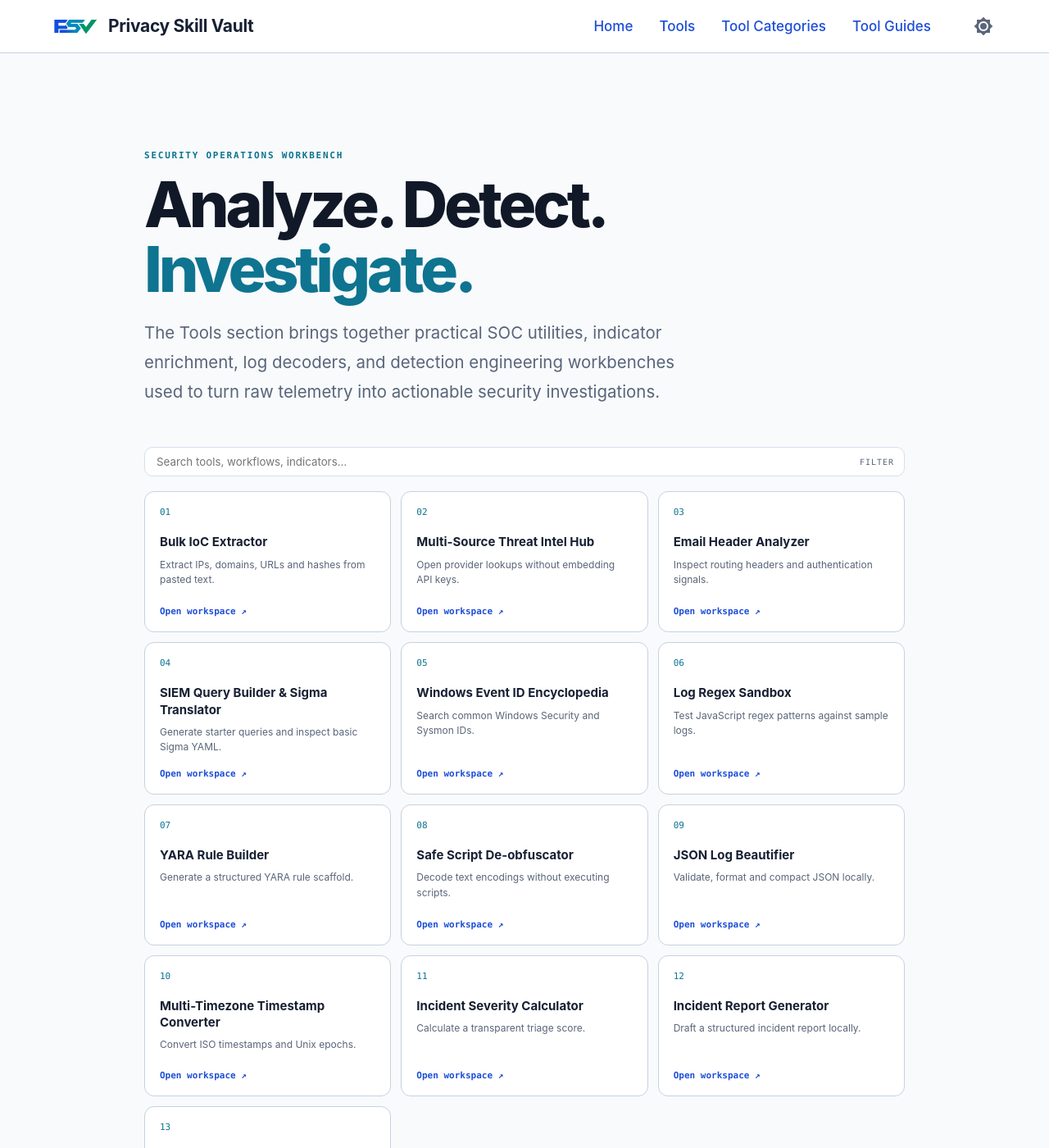
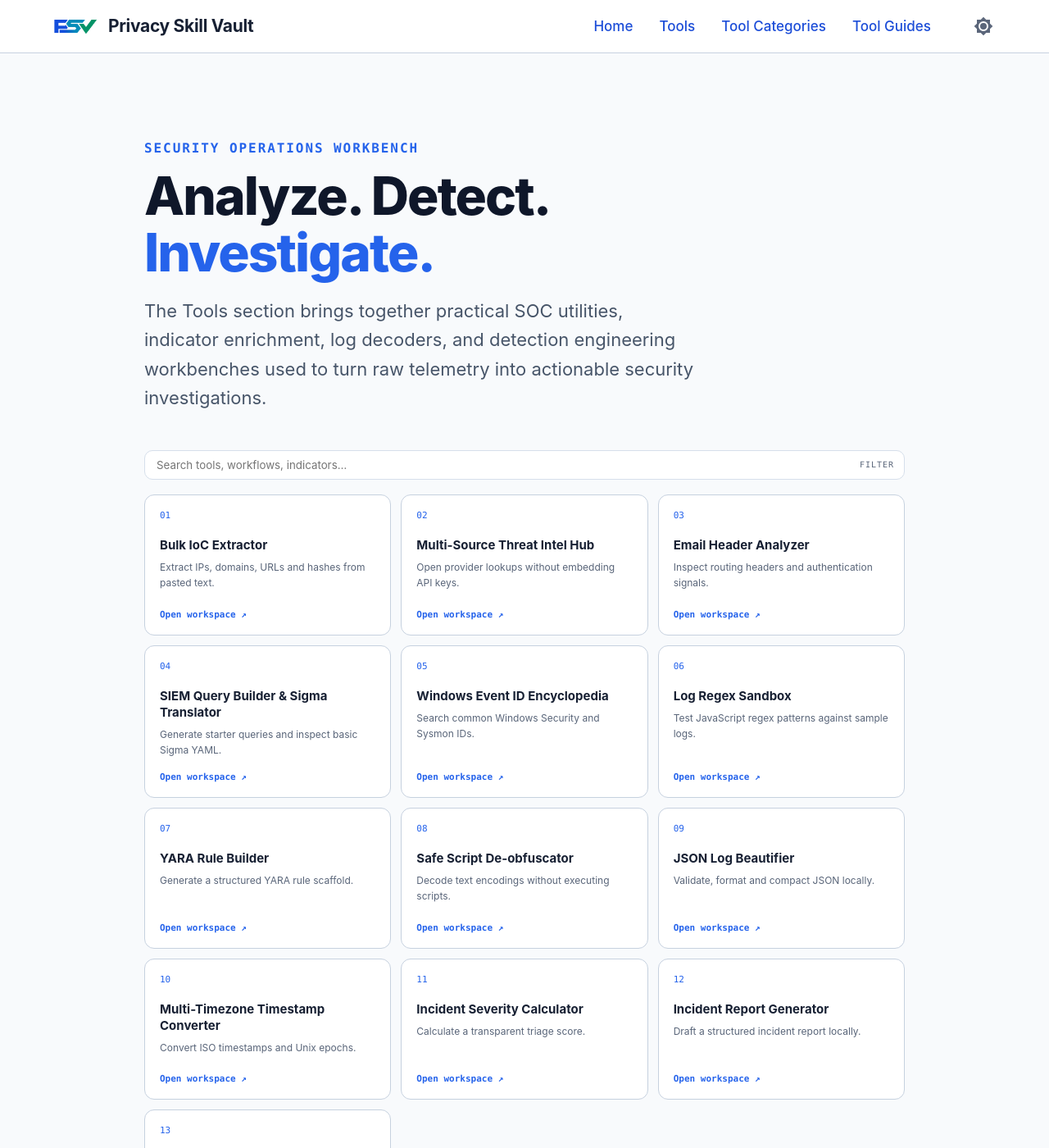
Before and after one commit to PrivacySkillVault/tools-vault, an MkDocs documentation site: the page built from docs/index.md, in a window 1280 px wide and 1400 px high. Shown: the whole window at 82% size. Built offline with MkDocs 1.6.1 and Material for MkDocs 9.7.7, drawn with Linux system fonts in a browser that asks for light colours.

Commit message:
Polish tools hero and royal blue workbench layout

```diff
--- a/docs/stylesheets/tools.css
+++ b/docs/stylesheets/tools.css
@@ -1,6 +1,6 @@
 /* Privacy Skill Vault — Tools command-center layer */
-#psv-tools-app{--t-bg:#070b14;--t-surface:#0b1220;--t-raised:#111a2b;--t-border:#243149;--t-text:#e8eef8;--t-muted:#9aa8bc;--t-blue:#3b82f6;--t-cyan:#22d3ee;color:var(--t-text)}
-[data-md-color-scheme="default"] #psv-tools-app{--t-bg:#f5f7fb;--t-surface:#fff;--t-raised:#edf2f8;--t-border:#d6dfeb;--t-text:#111827;--t-muted:#596579;--t-blue:#1d4ed8;--t-cyan:#0e7490}
+#psv-tools-app{--t-bg:#070b14;--t-surface:#0b1220;--t-raised:#111a2b;--t-border:#243149;--t-text:#e8eef8;--t-muted:#9aa8bc;--t-blue:#3b82f6;--t-cyan:#3b82f6;color:var(--t-text)}
+[data-md-color-scheme="default"] #psv-tools-app{--t-bg:#f5f7fb;--t-surface:#fff;--t-raised:#edf2f8;--t-border:#d6dfeb;--t-text:#111827;--t-muted:#596579;--t-blue:#2563eb;--t-cyan:#2563eb}
 .psv-console{background:var(--t-bg);border:1px solid var(--t-border);border-radius:18px;overflow:hidden;padding:clamp(16px,3vw,32px);box-shadow:0 16px 60px #0002;color:var(--t-text)}
 .psv-console-top{display:flex;align-items:center;gap:9px;font:600 11px var(--psv-font-mono);letter-spacing:.09em;color:var(--t-muted);border-bottom:1px solid var(--t-border);padding-bottom:14px}.psv-live-dot{width:8px;height:8px;border-radius:50%;background:#34d399;box-shadow:0 0 12px #34d399}.psv-console-spacer{flex:1}
 .psv-theme-btn{border:1px solid var(--t-border);border-radius:8px;padding:7px 10px;background:var(--t-raised);color:var(--t-text);cursor:pointer;font-size:12px}
@@ -41,3 +41,24 @@
 .psv-tool-panel button:focus-visible,.psv-tool-panel input:focus-visible,.psv-tool-panel select:focus-visible,.psv-tool-panel textarea:focus-visible{outline:3px solid var(--psv-accent);outline-offset:2px}
 @media(max-width:720px){.psv-editor-split{grid-template-columns:minmax(0,1fr)}.psv-tool-panel{padding:14px}}
 @media(prefers-reduced-motion:reduce){.psv-tool-panel *{scroll-behavior:auto!important;transition:none!important}}
+
+/* Royal-blue workbench polish and unclipped tool rail */
+#psv-tools-app{--t-blue:#3b82f6;--t-cyan:#3b82f6}
+[data-md-color-scheme="default"] #psv-tools-app{--t-blue:#2563eb;--t-cyan:#2563eb}
+.psv-console-top,.psv-hero-stats,.psv-footnote,.psv-app-footer{display:none!important}
+.psv-hero{max-width:900px;padding:clamp(28px,5vw,56px) 0 30px}
+.psv-eyebrow{font-family:var(--psv-font-mono,ui-monospace,monospace);font-size:.8rem;font-weight:700;letter-spacing:.12em;text-transform:uppercase;color:#2563eb}
+[data-md-color-scheme="slate"] .psv-hero .psv-eyebrow{color:#3b82f6}
+.psv-hero h1{font-family:Inter,ui-sans-serif,system-ui,sans-serif;font-size:clamp(2.5rem,5vw,4rem);font-weight:800;line-height:1.08;letter-spacing:-.03em;color:#0f172a;margin:.65rem 0 1rem}
+[data-md-color-scheme="slate"] .psv-hero h1{color:#f8fafc}
+.psv-hero h1 span{color:#2563eb}
+[data-md-color-scheme="slate"] .psv-hero h1 span{color:#3b82f6}
+.psv-hero p{max-width:680px;font-size:1.1rem;line-height:1.6;color:#475569}
+[data-md-color-scheme="slate"] .psv-hero p{color:#94a3b8}
+.psv-tool-index,.psv-tool-open,.psv-tool-card.is-active .psv-tool-index{color:var(--t-blue)!important}
+.psv-tool-card.is-active,.psv-btn:focus-visible,.psv-tool-card:focus-visible{border-color:var(--t-blue)!important;outline-color:var(--t-blue)}
+.psv-tool-rail{max-height:none!important;overflow:visible!important;align-self:start;padding:0 4px 20px 0}
+.psv-tool-grid{max-height:none!important;overflow:visible!important}
+.psv-workspace-empty{display:none!important}
+#psv-tools-app .psv-output{display:block!important;visibility:visible!important;min-height:5rem;white-space:pre-wrap;overflow-wrap:anywhere}
+#psv-tools-app .psv-intel-dashboard,#psv-tools-app #intel-links{display:block;visibility:visible;min-width:0}
```
